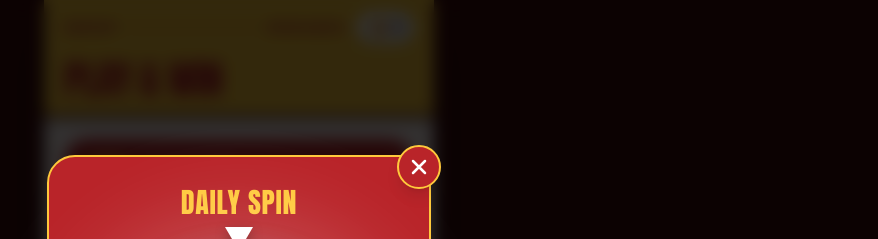
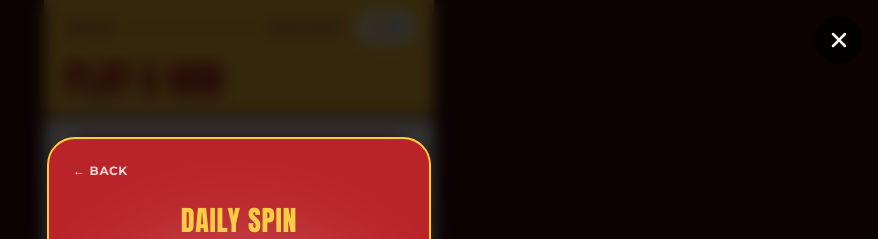
Before and after one commit to zeesipindia/zeesip-rewards, a Next.js app: page /play in a window 1280 px wide. Both pictures are taken after a click on the button "SPIN NOW". Shown: the top 239 px of the page, without its empty margins (401-1279 px from the left). Built offline with nearby package versions, Linux system fonts and the light colour scheme; no server answers.

Commit message:
Fix daily spin navigation and pick kulkki coin reveal

```diff
--- a/app/play/page.tsx
+++ b/app/play/page.tsx
@@ -168,6 +168,19 @@ export default function PlayPage() {
       clearInterval(interval);
     };
   }, [router, fetchBalance]);
+
+  useEffect(() => {
+    if (isSpinModalOpen) {
+      window.history.pushState({ spinModal: true }, '');
+      const handlePopState = () => {
+        setIsSpinModalOpen(false);
+      };
+      window.addEventListener('popstate', handlePopState);
+      return () => {
+        window.removeEventListener('popstate', handlePopState);
+      };
+    }
+  }, [isSpinModalOpen]);
 
   const handleStartSpin = async () => {
     if (isSpinning || isSpunToday) return;
@@ -605,7 +618,7 @@ export default function PlayPage() {
         </div>
       </div>
 
-      {/* SPIN WHEEL MODAL (Fix 1) */}
+      {/* SPIN WHEEL MODAL (Bug 1 Fix) */}
       {isSpinModalOpen && (
         <div
           onClick={() => {
@@ -614,24 +627,53 @@ export default function PlayPage() {
           }}
           className="fixed inset-0 z-50 bg-black/80 backdrop-blur-sm flex flex-col items-center justify-center p-4 cursor-pointer"
         >
+          {/* ALWAYS VISIBLE FIXED TOP-RIGHT CLOSE BUTTON (48x48px) */}
+          <button
+            type="button"
+            onClick={(e) => {
+              e.stopPropagation();
+              setIsSpinModalOpen(false);
+              router.push('/home');
+            }}
+            style={{
+              position: 'fixed',
+              top: '16px',
+              right: '16px',
+              zIndex: 9999,
+              width: '48px',
+              height: '48px',
+              background: 'rgba(0,0,0,0.5)',
+              border: 'none',
+              borderRadius: '50%',
+              display: 'flex',
+              alignItems: 'center',
+              justifyContent: 'center',
+              cursor: 'pointer',
+            }}
+            aria-label="Close"
+          >
+            <svg width="24" height="24" viewBox="0 0 24 24" fill="none" stroke="white" strokeWidth="2.5" strokeLinecap="round">
+              <path d="M6 6l12 12M18 6L6 18"/>
+            </svg>
+          </button>
+
           <div
             onClick={(e) => e.stopPropagation()}
             className="w-full max-w-sm bg-[#B92429] rounded-[28px] p-6 shadow-2xl flex flex-col items-center gap-5 relative text-white border-2 border-[#FFC93C] cursor-default"
           >
-            {/* Top Right Close Button (44x44px touch target) */}
+            {/* Modal Header: Top-Left ← BACK link */}
+            <div className="w-full flex items-center justify-between z-10">
               <button
+                type="button"
                 onClick={() => {
                   setIsSpinModalOpen(false);
-                router.push('/home');
+                  router.push('/play');
                 }}
-              disabled={isSpinning}
-              aria-label="Close"
-              className="absolute -top-3 -right-3 w-11 h-11 rounded-full bg-[#B92429] text-white font-bold flex items-center justify-center border-2 border-[#FFC93C] shadow-lg hover:brightness-110 active:scale-95 disabled:opacity-50 z-30 cursor-pointer"
+                className="text-xs font-bold text-white/80 hover:text-white uppercase tracking-wider flex items-center gap-1 cursor-pointer"
               >
-              <svg className="w-6 h-6" fill="none" stroke="currentColor" viewBox="0 0 24 24">
-                <path strokeLinecap="round" strokeLinejoin="round" strokeWidth="2.5" d="M6 18L18 6M6 6l12 12" />
-              </svg>
+                ← BACK
               </button>
+            </div>
 
             <h3 className="font-anton text-[28px] text-[#FFC93C] uppercase tracking-wide">
               DAILY SPIN
@@ -651,6 +693,7 @@ export default function PlayPage() {
 
                 {/* SAVE MY COINS / CONTINUE button */}
                 <button
+                  type="button"
                   onClick={() => {
                     setIsSpinModalOpen(false);
                     router.push('/home');
@@ -676,6 +719,7 @@ export default function PlayPage() {
 
             {!spinResult && (
               <button
+                type="button"
                 onClick={handleStartSpin}
                 disabled={isSpinning}
                 className="w-full h-[56px] bg-[#FFC93C] hover:bg-[#FFE14D] active:scale-[0.98] text-[#3D0B0E] font-anton text-[22px] uppercase rounded-[18px] shadow-lg transition-all disabled:opacity-75 cursor-pointer"
--- a/app/play/pick-kulkki/page.tsx
+++ b/app/play/pick-kulkki/page.tsx
@@ -286,7 +286,7 @@ export default function PickKulkkiPage() {
             <div className="w-full flex items-center justify-around gap-2 my-2 min-h-[190px]">
               {[0, 1, 2].map((pos) => {
                 const isPicked = pickedPos === pos;
-                const isWinner = winningPos === pos && coinsWon !== null && coinsWon > 0;
+                const isWinner = winningPos === pos;
                 const isRevealed = pickedPos !== null;
                 const isPickedWinner = isPicked && isWinner;
 
@@ -294,25 +294,31 @@ export default function PickKulkkiPage() {
                   <div
                     key={pos}
                     onClick={() => handlePickBottle(pos)}
-                    className={`flex flex-col items-center cursor-pointer p-2 transition-all rounded-[20px] ${
+                    className={`flex flex-col items-center cursor-pointer p-2 transition-all rounded-[16px] ${
                       isShuffling ? 'animate-bounce' : 'hover:scale-105'
-                    } ${
-                      isRevealed && isPickedWinner
-                        ? 'border-4 border-[#4CAF50] shadow-[0_0_25px_#4CAF50] bg-[#4CAF50]/10'
-                        : isRevealed && isWinner
-                        ? 'border-2 border-[#FFC93C] shadow-[0_0_20px_#FFC93C] bg-[#FFC93C]/10'
-                        : ''
                     }`}
+                    style={{
+                      border: isRevealed && isWinner ? '3px solid #FFC93C' : '3px solid transparent',
+                      borderRadius: '16px',
+                      opacity: isRevealed && !isWinner ? 0.4 : 1,
+                    }}
                   >
+                    {/* YOU GOT IT! text above bottle if user picked winning bottle */}
+                    {isRevealed && isPickedWinner && (
+                      <span className="text-[12px] font-anton text-[#4CAF50] uppercase tracking-wider mb-1 animate-bounce">
+                        YOU GOT IT!
+                      </span>
+                    )}
+
                     <KulkkiBottle isPicked={isPicked} isRevealed={isRevealed} isWinner={isWinner} />
 
-                    {/* Prize Reveal Display (Fix 3) */}
+                    {/* Prize Reveal Display */}
                     {isRevealed && (
-                      <div className="mt-2 flex flex-col items-center min-h-[52px] justify-center">
+                      <div className="mt-2 flex flex-col items-center min-h-[60px] justify-center">
                         {isWinner ? (
                           <div className={`flex flex-col items-center gap-1 ${isPickedWinner ? 'animate-bounce' : ''}`}>
-                            {/* Gold Coin SVG 36px */}
-                            <svg width="36" height="36" viewBox="0 0 24 24">
+                            {/* Gold Coin SVG 40x40px */}
+                            <svg width="40" height="40" viewBox="0 0 24 24">
                               <circle cx="12" cy="12" r="11" fill="#FFC93C" />
                               <circle cx="12" cy="12" r="7" fill="none" stroke="#B92429" strokeWidth="1.6" />
                               <path
@@ -321,12 +327,8 @@ export default function PickKulkkiPage() {
                               />
                             </svg>
                             {/* +X in gold #FFC93C Anton font 22px */}
-                            <span
-                              className={`font-anton text-[22px] text-[#FFC93C] leading-none drop-shadow-sm ${
-                                isPickedWinner ? 'animate-pulse' : ''
-                              }`}
-                            >
-                              +{coinsWon}
+                            <span className="font-anton text-[22px] text-[#FFC93C] leading-none drop-shadow-sm">
+                              +{coinsWon && coinsWon > 0 ? coinsWon : 25}
                             </span>
                           </div>
                         ) : (
```
Lines whose indentation alone changed are shown as unchanged.
